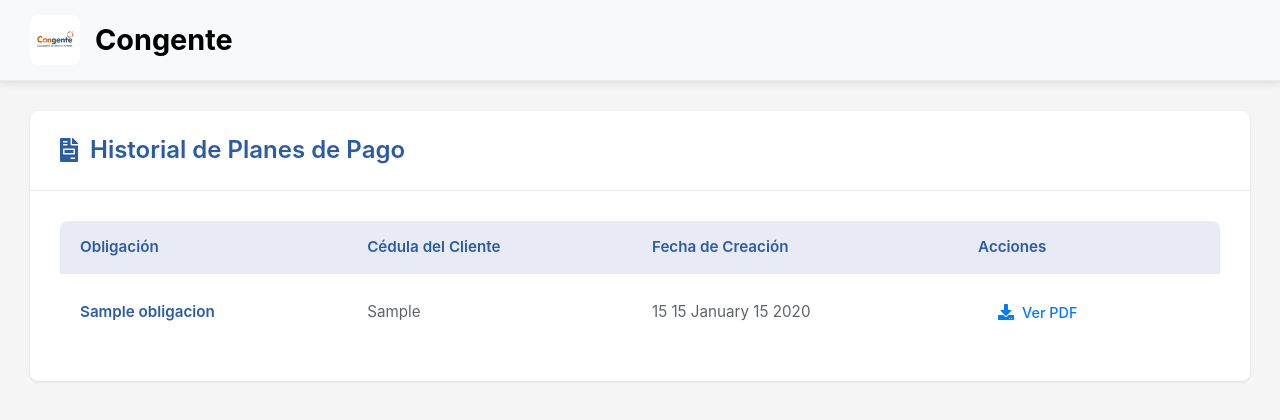
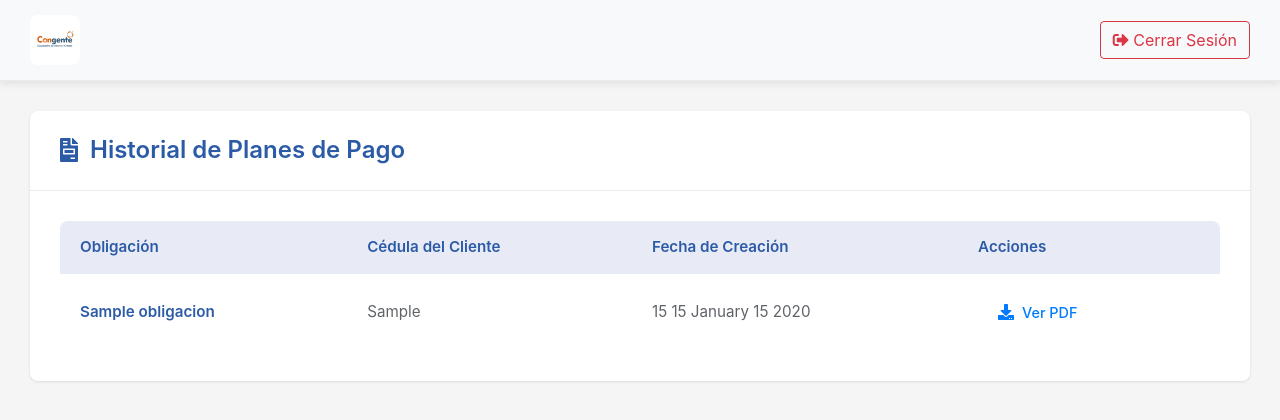
Before and after one commit to CarlosDevTI/APICore, a Django app: template API/templates/API/historial.html in a window 1280 px wide. Shown: the top 420 px of the page. Run offline with Django 5.2, Linux system fonts and the light colour scheme; the template is opened without the code that fills it: most values are stand-ins (such as "Sample title", 1, 10 or a date in 2020); some libraries are stand-ins or nearby versions.

Commit message:
Fix: Solucion del logo y adicion de un boton para cerrar sesión

```diff
--- a/API/templates/API/historial.html
+++ b/API/templates/API/historial.html
@@ -185,7 +185,11 @@
             <div class="logo-box">
                 <img src="{% static 'img/Logo.png' %}" alt="Logo" style="width: 40px;">
             </div>
-            <h1 class="brand-name">Congente</h1>
+        </div>
+        <div class="ml-auto">
+            <a href="{% url 'logout' %}" class="btn btn-outline-danger">
+                <i class="fas fa-sign-out-alt"></i> Cerrar Sesión
+            </a>
         </div>
     </div>
 
--- a/APICore/settings.py
+++ b/APICore/settings.py
@@ -144,6 +144,10 @@ USE_TZ = True
 # https://docs.djangoproject.com/en/5.0/howto/static-files/
 
 STATIC_URL = 'static/'
+STATICFILES_DIRS = [
+    BASE_DIR / "static",
+]
+
 STATIC_ROOT = BASE_DIR / 'staticfiles'
 
 MEDIA_URL = '/media/'
```
